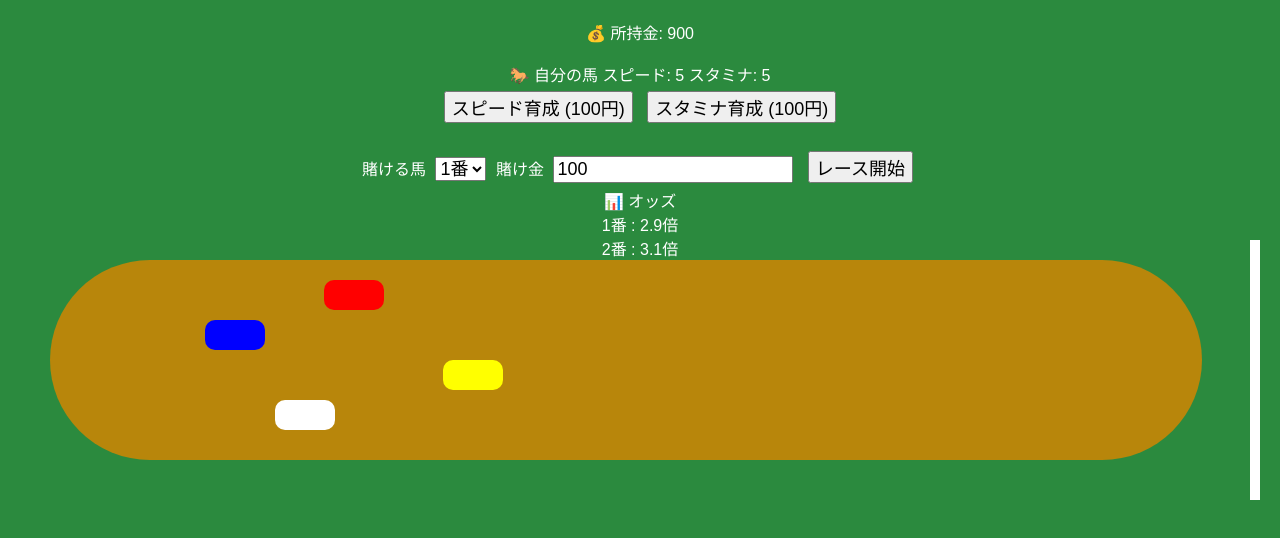
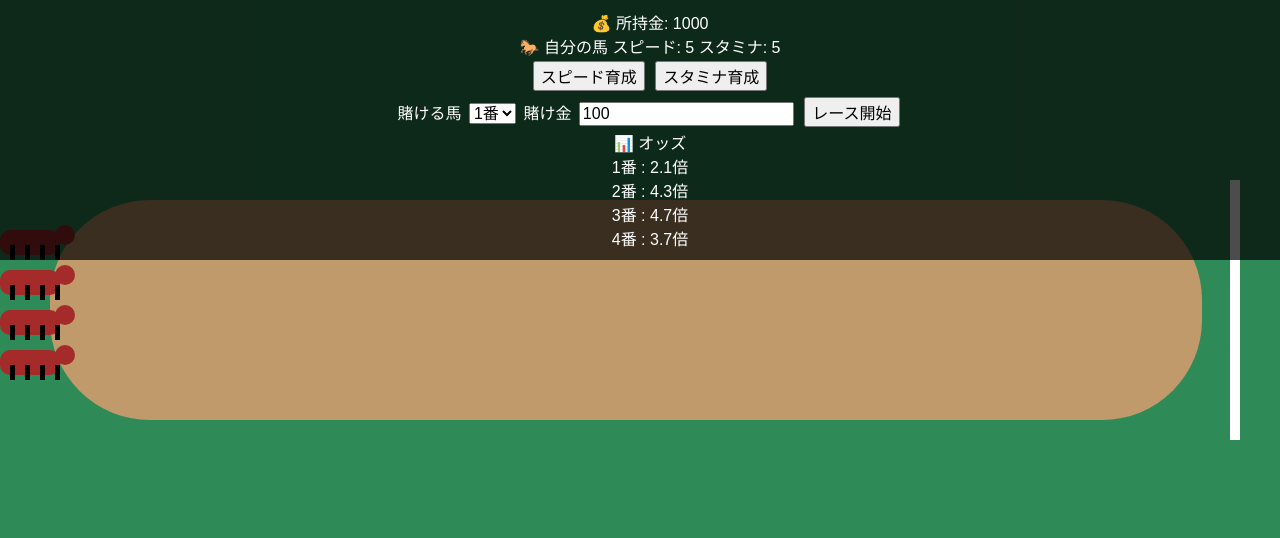
Before and after one commit to iwtior/teamsport, a plain HTML site: page index.html in a window 1280 px wide. Both pictures are taken after a click on the button "レース開始". Drawn offline with Linux system fonts and the light colour scheme.

Commit message:
Update index.html

```diff
--- a/index.html
+++ b/index.html
@@ -8,30 +8,37 @@
 
 body{
 margin:0;
-background:#2b8a3e;
+background:#2e8b57;
 font-family:sans-serif;
 color:white;
 text-align:center;
+overflow:hidden;
 }
 
 #ui{
-margin-top:20px;
+position:fixed;
+top:0;
+left:0;
+width:100%;
+background:rgba(0,0,0,0.7);
+padding:10px;
+z-index:10;
 }
 
 .track{
 position:absolute;
-top:260px;
+top:200px;
 left:50px;
 width:90%;
-height:200px;
-background:#b8860b;
+height:220px;
+background:#c19a6b;
 border-radius:100px;
 }
 
 .goal{
 position:absolute;
-right:20px;
-top:240px;
+right:40px;
+top:180px;
 width:10px;
 height:260px;
 background:white;
@@ -39,19 +46,50 @@ background:white;
 
 .horse{
 position:absolute;
-width:60px;
-height:30px;
-border-radius:10px;
+width:80px;
+height:40px;
 }
 
-#horse0{background:red;top:280px;}
-#horse1{background:blue;top:320px;}
-#horse2{background:yellow;top:360px;}
-#horse3{background:white;top:400px;}
+.horse-body{
+position:absolute;
+width:60px;
+height:25px;
+background:brown;
+border-radius:10px;
+top:10px;
+}
+
+.horse-head{
+position:absolute;
+width:20px;
+height:20px;
+background:brown;
+border-radius:50%;
+left:55px;
+top:5px;
+}
+
+.leg{
+position:absolute;
+width:5px;
+height:15px;
+background:black;
+bottom:0;
+}
+
+.leg1{left:10px;}
+.leg2{left:25px;}
+.leg3{left:40px;}
+.leg4{left:55px;}
+
+#horse0{top:220px;}
+#horse1{top:260px;}
+#horse2{top:300px;}
+#horse3{top:340px;}
 
 button,input,select{
-font-size:18px;
-margin:5px;
+font-size:16px;
+margin:3px;
 }
 
 </style>
@@ -63,7 +101,7 @@ margin:5px;
 
 💰 所持金: <span id="money">1000</span>
 
-<br><br>
+<br>
 
 🐎 自分の馬
 スピード: <span id="speedStat">5</span>
@@ -71,10 +109,10 @@ margin:5px;
 
 <br>
 
-<button onclick="trainSpeed()">スピード育成 (100円)</button>
-<button onclick="trainStamina()">スタミナ育成 (100円)</button>
+<button onclick="trainSpeed()">スピード育成</button>
+<button onclick="trainStamina()">スタミナ育成</button>
 
-<br><br>
+<br>
 
 賭ける馬
 <select id="betHorse"></select>
@@ -101,11 +139,31 @@ margin:5px;
 
 let money=1000
 
+function createHorse(id){
+
+let horse=document.getElementById(id)
+
+horse.innerHTML=`
+<div class="horse-body"></div>
+<div class="horse-head"></div>
+<div class="leg leg1"></div>
+<div class="leg leg2"></div>
+<div class="leg leg3"></div>
+<div class="leg leg4"></div>
+`
+
+}
+
+createHorse("horse0")
+createHorse("horse1")
+createHorse("horse2")
+createHorse("horse3")
+
 let horses=[
-{el:document.getElementById("horse0"),pos:0,speed:0,stamina:5,odds:1},
-{el:document.getElementById("horse1"),pos:0,speed:0,stamina:5,odds:1},
-{el:document.getElementById("horse2"),pos:0,speed:0,stamina:5,odds:1},
-{el:document.getElementById("horse3"),pos:0,speed:0,stamina:5,odds:1}
+{el:horse0,pos:0,speed:0,stamina:5,odds:1},
+{el:horse1,pos:0,speed:0,stamina:5,odds:1},
+{el:horse2,pos:0,speed:0,stamina:5,odds:1},
+{el:horse3,pos:0,speed:0,stamina:5,odds:1}
 ]
 
 let playerHorse=0
@@ -114,12 +172,15 @@ let speedStat=5
 let staminaStat=5
 
 function updateMoney(){
+money=Math.floor(money)
 document.getElementById("money").textContent=money
 }
 
 function updateStats(){
+
 document.getElementById("speedStat").textContent=speedStat
 document.getElementById("staminaStat").textContent=staminaStat
+
 }
 
 function trainSpeed(){
@@ -175,13 +236,14 @@ function updateOdds(){
 let oddsHTML="📊 オッズ<br>"
 
 horses.forEach((h,i)=>{
+
 oddsHTML+=(i+1)+"番 : "+h.odds+"倍<br>"
+
 })
 
 document.getElementById("odds").innerHTML=oddsHTML
 
 let select=document.getElementById("betHorse")
-
 select.innerHTML=""
 
 horses.forEach((h,i)=>{
@@ -198,10 +260,8 @@ select.appendChild(op)
 
 document.getElementById("start").onclick=()=>{
 
-setupRace()
-
-let betHorse=parseInt(document.getElementById("betHorse").value)
-let bet=parseInt(document.getElementById("betMoney").value)
+let betHorse=parseInt(betHorse.value)
+let bet=parseInt(betMoney.value)
 
 if(bet>money){
 alert("お金が足りない")
@@ -223,35 +283,34 @@ h.pos+=h.speed*fatigue
 
 h.el.style.left=h.pos+"px"
 
-if(h.pos>window.innerWidth-120 && !finish){
+if(h.pos>window.innerWidth-150 && !finish){
 
 finish=true
 
 if(i===betHorse){
 
 let win=Math.floor(bet*h.odds)
-
 money+=win
-
-document.getElementById("result").textContent=
-"🎉 的中！ "+win+"円"
+result.textContent="🎉 的中！ "+win+"円"
 
 }else{
 
-document.getElementById("result").textContent=
-"ハズレ！ 勝ったのは "+(i+1)+"番"
+result.textContent="ハズレ！ 勝ったのは "+(i+1)+"番"
 
 }
 
 updateMoney()
 
+setTimeout(()=>{
+result.textContent=""
+setupRace()
+},2000)
+
 }
 
 })
 
-if(!finish){
-requestAnimationFrame(race)
-}
+if(!finish) requestAnimationFrame(race)
 
 }
 
@@ -259,8 +318,8 @@ race()
 
 }
 
+setupRace()
 updateStats()
-setupRace()
 
 </script>
 
```
